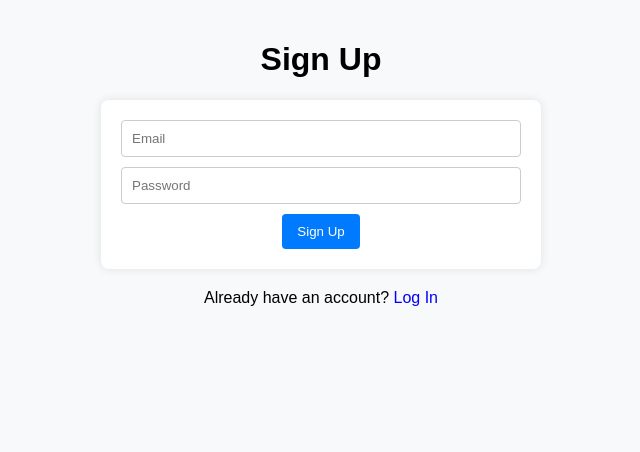
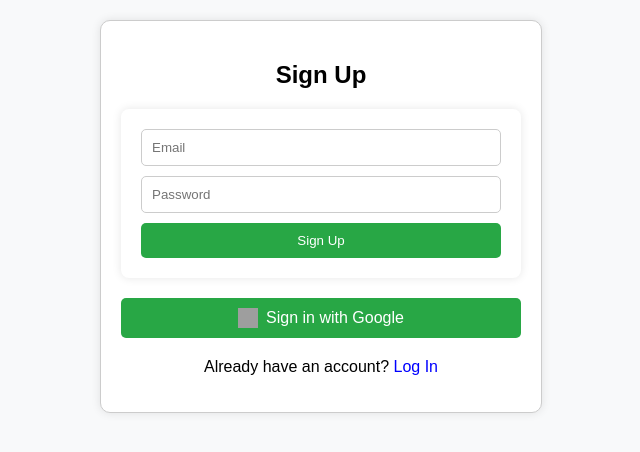
Before and after one commit to catherinekomi/fitness-tracker, a React (Create React App) app: page / in a window 1280 px wide. Shown: the top 452 px of the page, without its empty margins (319-959 px from the left). Built offline with nearby package versions, Linux system fonts and the light colour scheme; no server answers; grey boxes are pictures that could not be loaded.

Commit message:
make one file for css properties + update login component

```diff
--- a/src/App.css
+++ /dev/null
@@ -1,41 +0,0 @@
-.App {
-  text-align: center;
-}
-/* App.css */
-.auth-container {
-  max-width: 400px;
-  margin: 0 auto;
-  padding: 20px;
-  border: 1px solid #ccc;
-  border-radius: 10px;
-  box-shadow: 0 0 10px rgba(0, 0, 0, 0.1);
-}
-
-.auth-container h2 {
-  text-align: center;
-}
-
-.auth-container form {
-  display: flex;
-  flex-direction: column;
-}
-
-.auth-container input {
-  margin-bottom: 10px;
-  padding: 10px;
-  border: 1px solid #ccc;
-  border-radius: 5px;
-}
-
-.auth-container button {
-  padding: 10px;
-  border: none;
-  border-radius: 5px;
-  background-color: #28a745;
-  color: #fff;
-  cursor: pointer;
-}
-
-.auth-container button:hover {
-  background-color: #218838;
-}
--- a/src/App.js
+++ b/src/App.js
@@ -5,7 +5,7 @@
 import WorkoutLog from './components/WorkoutLog';
 import PrivateRoute from './PrivateRoute';
 import { AuthProvider } from './AuthContext';
-import './App.css';
+import './styles.css';
 
 function App() {
   return (
--- a/src/AuthContext.js
+++ b/src/AuthContext.js
@@ -4,7 +4,8 @@
   onAuthStateChanged,
   signInWithEmailAndPassword,
   signOut,
-  createUserWithEmailAndPassword,
+  GoogleAuthProvider,
+  signInWithPopup,
 } from 'firebase/auth';
 
 const AuthContext = createContext();
@@ -26,28 +27,26 @@
     return unsubscribe;
   }, []);
 
-  const signup = (email, password) => {
-    return createUserWithEmailAndPassword(auth, email, password);
-  };
-
   const login = (email, password) => {
     return signInWithEmailAndPassword(auth, email, password);
   };
 
-  const logout = async (navigate) => {
-    try {
-      await signOut(auth);
+  const logout = (navigate) => {
+    return signOut(auth).then(() => {
       navigate('/');
-    } catch (error) {
-      console.error('Error during logout:', error.message);
-    }
+    });
+  };
+
+  const loginWithGoogle = () => {
+    const provider = new GoogleAuthProvider();
+    return signInWithPopup(auth, provider);
   };
 
   const value = {
     currentUser,
-    signup,
     login,
     logout,
+    loginWithGoogle,
   };
 
   return (
--- a/src/components/Home.js
+++ b/src/components/Home.js
@@ -1,9 +1,10 @@
 import React, { useState } from 'react';
 import { useAuth } from '../AuthContext';
 import { useNavigate } from 'react-router-dom';
+import '../styles.css';
 
 function Home() {
-  const { signup, login } = useAuth();
+  const { signup, login, loginWithGoogle } = useAuth();
   const navigate = useNavigate();
   const [email, setEmail] = useState('');
   const [password, setPassword] = useState('');
@@ -23,9 +24,18 @@
     }
   };
 
+  const handleGoogleLogin = async () => {
+    try {
+      await loginWithGoogle();
+      navigate('/profile');
+    } catch (error) {
+      console.error('Error during Google authentication:', error.message);
+    }
+  };
+
   return (
-    <div>
-      <h1>{isSignup ? 'Sign Up' : 'Log In'}</h1>
+    <div className='auth-container'>
+      <h2>{isSignup ? 'Sign Up' : 'Log In'}</h2>
       <form onSubmit={handleSubmit}>
         <input
           type='email'
@@ -43,6 +53,14 @@
         />
         <button type='submit'>{isSignup ? 'Sign Up' : 'Log In'}</button>
       </form>
+      <button onClick={handleGoogleLogin} className='google-button'>
+        <img
+          src='https://developers.google.com/identity/images/g-logo.png'
+          alt='Google logo'
+          className='google-logo'
+        />
+        Sign in with Google
+      </button>
       <p>
         {isSignup ? (
           <>
--- a/src/components/Profile.js
+++ b/src/components/Profile.js
@@ -2,20 +2,24 @@
 import { useAuth } from '../AuthContext';
 import { useNavigate } from 'react-router-dom';
 
-function Profile() {
+const Profile = () => {
   const { currentUser, logout } = useAuth();
   const navigate = useNavigate();
 
   const handleLogout = async () => {
-    await logout(navigate);
+    try {
+      await logout(navigate);
+    } catch (error) {
+      console.error('Error logging out:', error.message);
+    }
   };
 
   return (
     <div>
-      <h1>Welcome, {currentUser?.email}</h1>
+      <h1>Welcome, {currentUser.email}</h1>
       <button onClick={handleLogout}>Log Out</button>
     </div>
   );
-}
+};
 
 export default Profile;
--- a/src/firebase.js
+++ b/src/firebase.js
@@ -1,5 +1,5 @@
 import { initializeApp } from 'firebase/app';
-import { getAuth } from 'firebase/auth';
+import { getAuth, GoogleAuthProvider } from 'firebase/auth';
 
 const firebaseConfig = {
   apiKey: process.env.REACT_APP_FIREBASE_API_KEY,
@@ -12,4 +12,7 @@
 };
 
 const app = initializeApp(firebaseConfig);
-export const auth = getAuth(app);
+const auth = getAuth(app);
+const googleProvider = new GoogleAuthProvider();
+
+export { auth, googleProvider };
--- a/src/styles.css
+++ b/src/styles.css
@@ -10,8 +10,45 @@
   padding: 20px;
 }
 
-h2 {
-  color: #333;
+
+.auth-container {
+  max-width: 400px;
+  margin: 0 auto;
+  padding: 20px;
+  border: 1px solid #ccc;
+  border-radius: 10px;
+  box-shadow: 0 0 10px rgba(0, 0, 0, 0.1);
+  background-color: #fff;
+}
+
+.auth-container h2 {
+  text-align: center;
+  margin-bottom: 20px;
+}
+
+.auth-container form {
+  display: flex;
+  flex-direction: column;
+}
+
+.auth-container input {
+  margin-bottom: 10px;
+  padding: 10px;
+  border: 1px solid #ccc;
+  border-radius: 5px;
+}
+
+.auth-container button {
+  padding: 10px;
+  border: none;
+  border-radius: 5px;
+  background-color: #28a745;
+  color: #fff;
+  cursor: pointer;
+}
+
+.auth-container button:hover {
+  background-color: #218838;
 }
 
 form {
@@ -69,3 +106,38 @@
   border-radius: 8px;
   box-shadow: 0 0 10px rgba(0, 0, 0, 0.1);
 }
+
+.google-button {
+  display: flex;
+  align-items: center;
+  justify-content: center;
+  background-color: white;
+  border: 1px solid #ccc;
+  border-radius: 4px;
+  padding: 10px;
+  cursor: pointer;
+  font-size: 16px;
+  margin-top: 10px;
+  color: #333;
+  width: 100%;
+}
+
+.google-logo {
+  width: 20px;
+  height: 20px;
+  margin-right: 8px;
+}
+
+.auth-container p {
+  text-align: center;
+  margin-top: 20px;
+}
+
+.auth-container p a {
+  color: #007bff;
+  text-decoration: none;
+}
+
+.auth-container p a:hover {
+  text-decoration: underline;
+}
```
